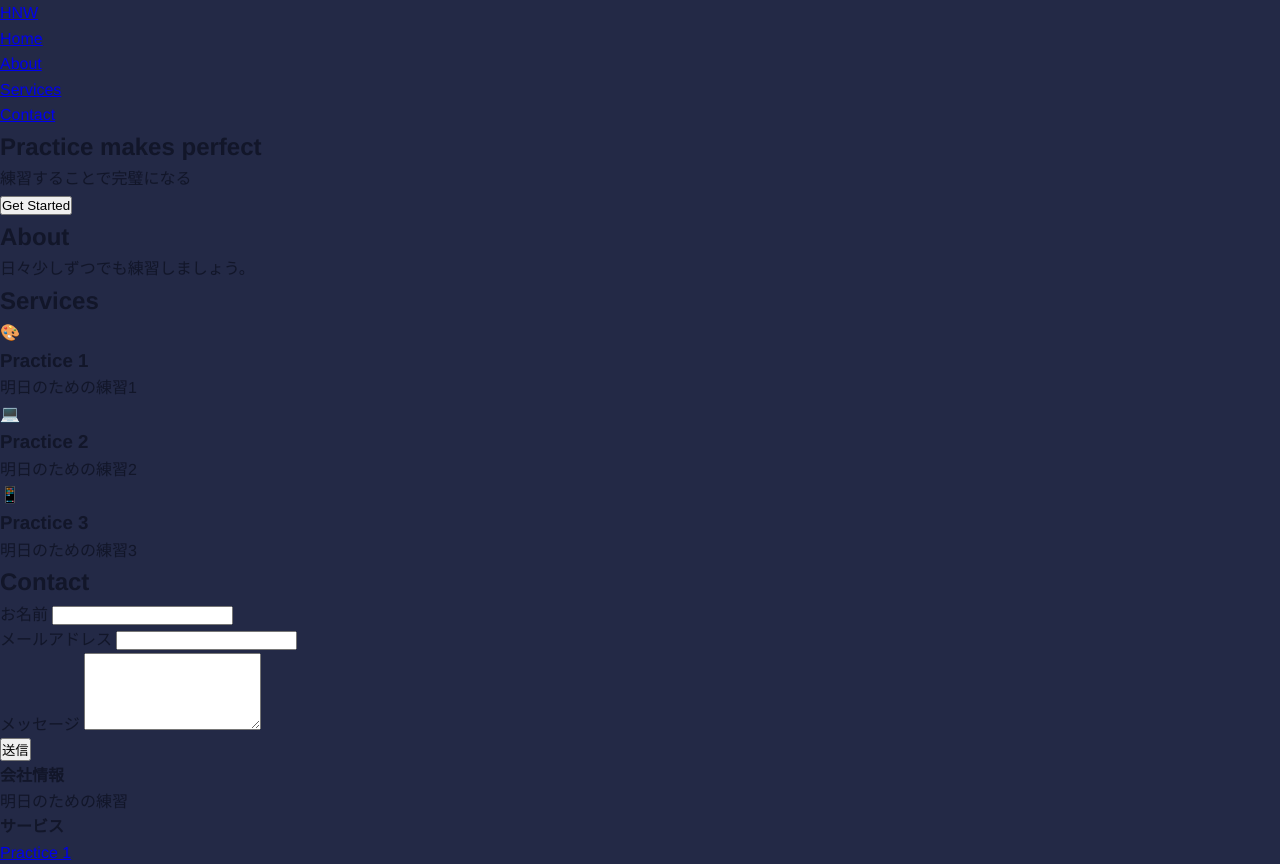
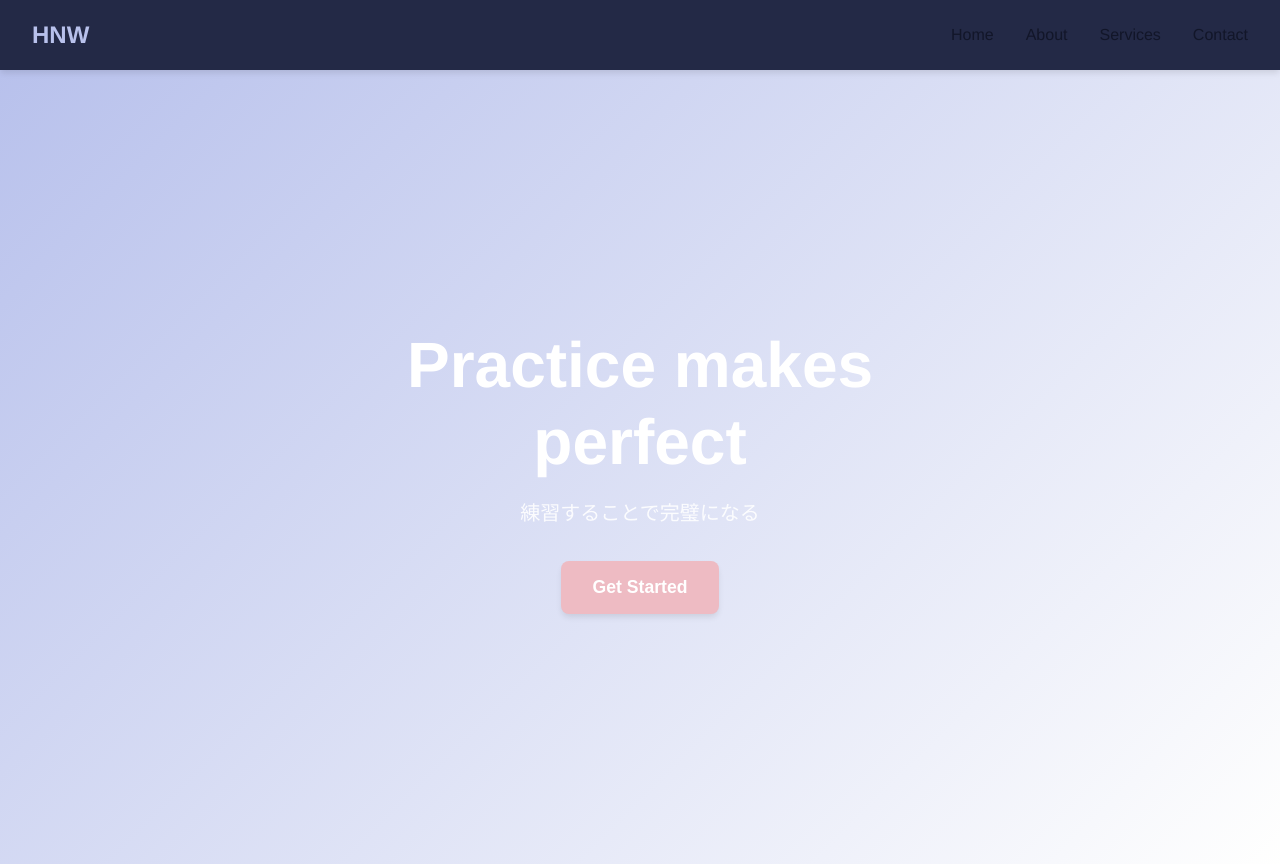
Before and after one commit to co6tter/hello-newworld-v3, a plain HTML site: page index.html in a window 1280 px wide. Shown: the top 864 px of the page. Drawn offline with Linux system fonts and the light colour scheme.

Commit message:
style: add hero

```diff
--- a/style.css
+++ b/style.css
@@ -25,3 +25,130 @@ body {
   color: var(--text-color);
   background-color: var(--bg-color);
 }
+
+.container {
+  max-width: var(--max-width);
+  margin-inline: auto;
+  padding-inline: 1rem;
+}
+
+.header {
+  background-color: var(--bg-color);
+  box-shadow: var(--shadow);
+  position: sticky;
+  top: 0;
+  z-index: 1000;
+}
+
+.navbar {
+  display: flex;
+  justify-content: space-between;
+  align-items: center;
+  padding: 1rem 2rem;
+  max-width: (var(--max-width));
+  margin-inline: auto;
+}
+
+.brand-logo {
+  font-size: 1.5rem;
+  font-weight: bold;
+  color: var(--primary-color);
+  text-decoration: none;
+  transition: var(--transition);
+
+  &:hover {
+    color: var(--secondary-color);
+  }
+}
+
+.nav-menu {
+  display: flex;
+  list-style: none;
+  gap: 2rem;
+}
+
+.nav-link {
+  text-decoration: none;
+  color: var(--text-color);
+  font-weight: 500;
+  transition: var(--transition);
+  position: relative;
+
+  &::after {
+    content: "";
+    position: absolute;
+    width: 0;
+    height: 2px;
+    bottom: -5px;
+    left: 0;
+    background-color: var(--primary-color);
+    transition: var(--transition);
+  }
+
+  &:hover::after {
+    width: 100%;
+  }
+}
+
+.hamburger {
+  display: none;
+  flex-direction: column;
+  cursor: pointer;
+}
+
+.bar {
+  width: 25px;
+  height: 3px;
+  background-color: var(--text-color);
+  margin-block: 3px;
+  transition: var(--transition);
+}
+
+.hero {
+  min-height: 100vh;
+  display: grid;
+  place-items: center;
+  background: linear-gradient(
+    135deg,
+    var(--primary-color) 0%,
+    var(--secondary-color) 100%
+  );
+  color: white;
+  text-align: center;
+}
+
+.hero-content {
+  max-width: 600px;
+  padding: 2rem;
+}
+
+.hero-title {
+  font-size: 4rem;
+  font-weight: bold;
+  margin-bottom: 1rem;
+  line-height: 1.2;
+}
+
+.hero-subtitle {
+  font-size: 1.25rem;
+  margin-bottom: 2rem;
+  opacity: 0.9;
+}
+
+.cta-button {
+  background-color: var(--accent-color);
+  color: white;
+  border: none;
+  padding: 1rem 2rem;
+  font-size: 1.1rem;
+  font-weight: 600;
+  border-radius: var(--border-radius);
+  cursor: pointer;
+  transition: var(--transition);
+  box-shadow: var(--shadow);
+
+  &:hover {
+    transform: translateY(-2px);
+    box-shadow: var(--shadow-lg);
+  }
+}
```
Also changed, not shown: 1 other file.
